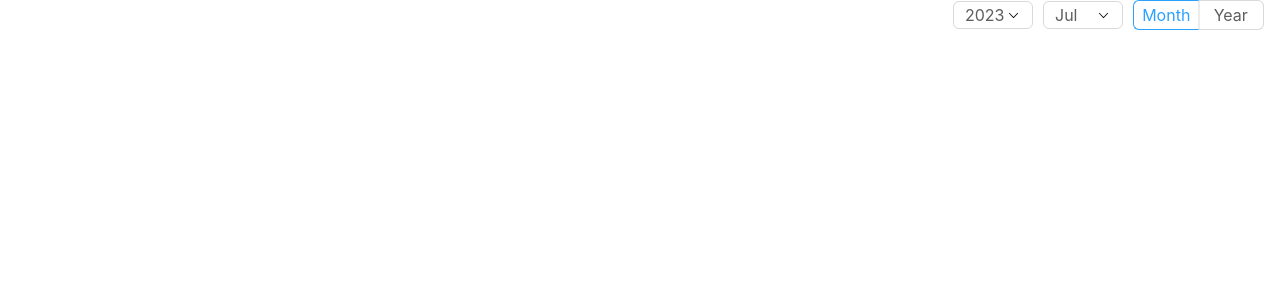
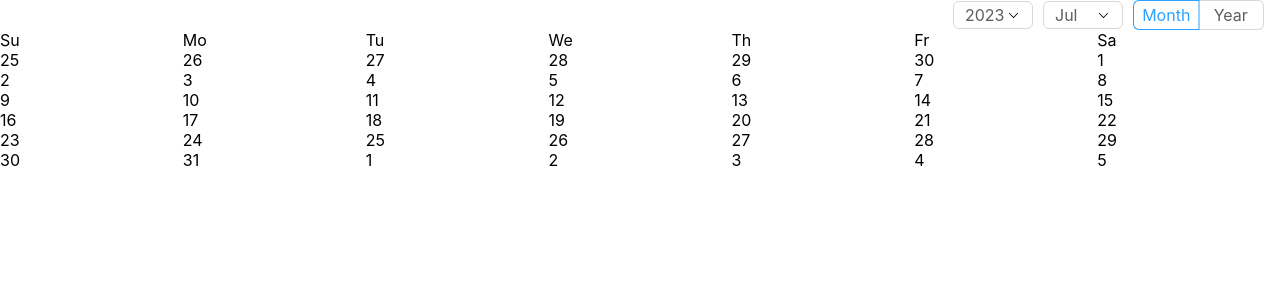
Before and after one commit to DenisEgorov200/react-calendar, a React (Vite) app: page / in a window 1280 px wide. Shown: the top 300 px of the page. Built offline with nearby package versions, Linux system fonts and the light colour scheme; the HTML template or start-up script is replaced by a standard one.

Commit message:
feat(calendar): add calendar

```diff
--- a/package.json
+++ b/package.json
@@ -10,10 +10,12 @@
     "preview": "vite preview"
   },
   "dependencies": {
+    "@reduxjs/toolkit": "^1.9.5",
     "clsx": "^2.0.0",
-    "dayjs": "^1.11.9",
+    "date-fns": "^2.30.0",
     "react": "^18.2.0",
     "react-dom": "^18.2.0",
+    "react-redux": "^8.1.1",
     "sass": "^1.63.6"
   },
   "devDependencies": {
--- a/src/App.jsx
+++ b/src/App.jsx
@@ -1,4 +1,5 @@
 import { Header } from 'components/Header/Header.jsx';
+import { Calendar } from 'components/Calendar/Calendar.jsx';
 
 import styles from './App.module.scss';
 
@@ -6,6 +7,7 @@ function App() {
   return (
     <div className={styles.wrapper}>
       <Header />
+      <Calendar />
     </div>
   );
 }
--- /dev/null
+++ b/src/components/Calendar/Calendar.jsx
@@ -0,0 +1,44 @@
+import {
+  eachDayOfInterval,
+  endOfMonth,
+  endOfWeek,
+  format,
+  parse,
+  startOfMonth,
+  startOfToday,
+  startOfWeek,
+} from 'date-fns';
+import { weekDays } from 'components/constants/constants.js';
+
+import styles from './Calendar.module.scss';
+import { useState } from 'react';
+
+export const Calendar = () => {
+  const today = startOfToday();
+  const [currentDate, setCurrentDate] = useState(format(today, 'MMM-yyyy'));
+  const firstDayCurrentDate = parse(currentDate, 'MMM-yyyy', new Date());
+
+  console.log(currentDate);
+
+  const calendarDays = eachDayOfInterval({
+    start: startOfWeek(firstDayCurrentDate),
+    end: endOfWeek(endOfMonth(firstDayCurrentDate)),
+  });
+
+  return (
+    <div className={styles.calendar}>
+      <div className={styles.calendarGrid}>
+        <ul className={styles.calendarNames}>
+          {weekDays.map((weekDay) => (
+            <li key={weekDay}>{weekDay}</li>
+          ))}
+        </ul>
+        <ul className={styles.calendarNumbers}>
+          {calendarDays.map((day, dayIdx) => (
+            <li key={dayIdx}>{format(day, 'd')}</li>
+          ))}
+        </ul>
+      </div>
+    </div>
+  );
+};
--- /dev/null
+++ b/src/components/Calendar/Calendar.module.scss
@@ -0,0 +1,15 @@
+.calendar {
+  &Grid {
+  }
+
+  &Names {
+    display: grid;
+    grid-template-columns: repeat(7, 1fr);
+  }
+
+  &Numbers {
+    display: grid;
+    grid-template-columns: repeat(7, 1fr);
+    grid-template-rows: repeat(6, 1fr);
+  }
+}
--- a/src/components/constants/constants.js
+++ b/src/components/constants/constants.js
@@ -1,6 +1,7 @@
 const date = new Date();
 const currentYear = date.getFullYear();
 
+export const weekDays = ['Su', 'Mo', 'Tu', 'We', 'Th', 'Fr', 'Sa'];
 export const months = [
   'Jan',
   'Feb',
--- a/src/components/ui/RadioButton/RadioButton.module.scss
+++ b/src/components/ui/RadioButton/RadioButton.module.scss
@@ -16,7 +16,8 @@
     content: '';
     width: 1px;
     height: 100%;
-    background: $secondaryColor;
+
+    background: $activeColor;
   }
 
   &Label {
```
Also changed, not shown: 1 other file (tests, documents, lock files or other folders).
